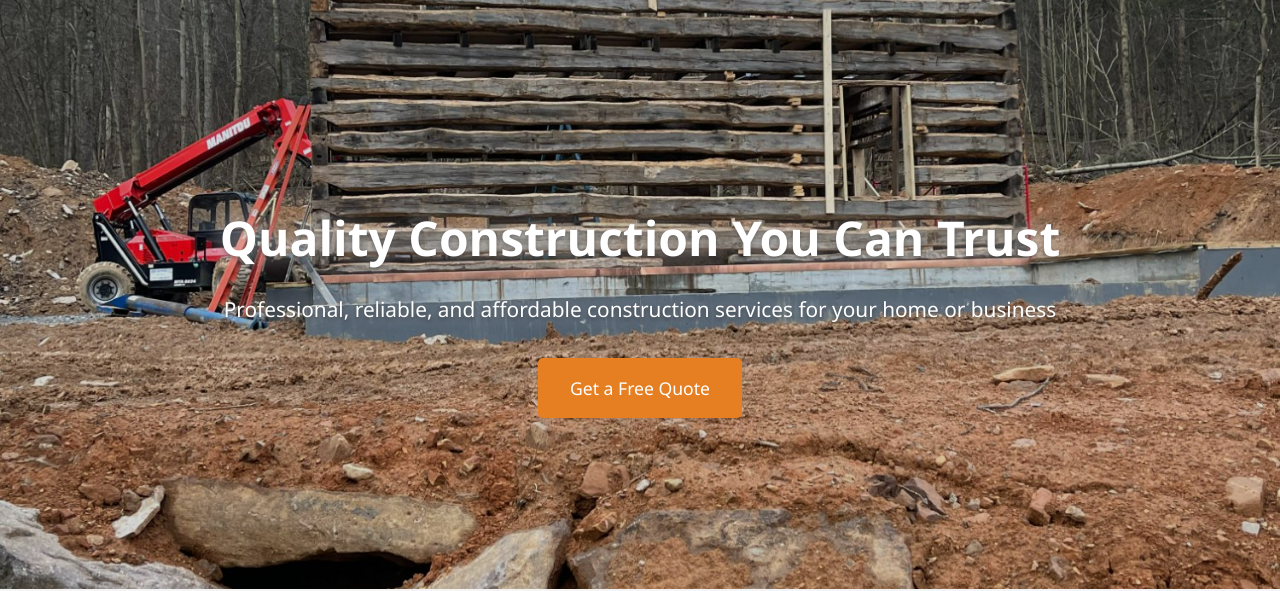
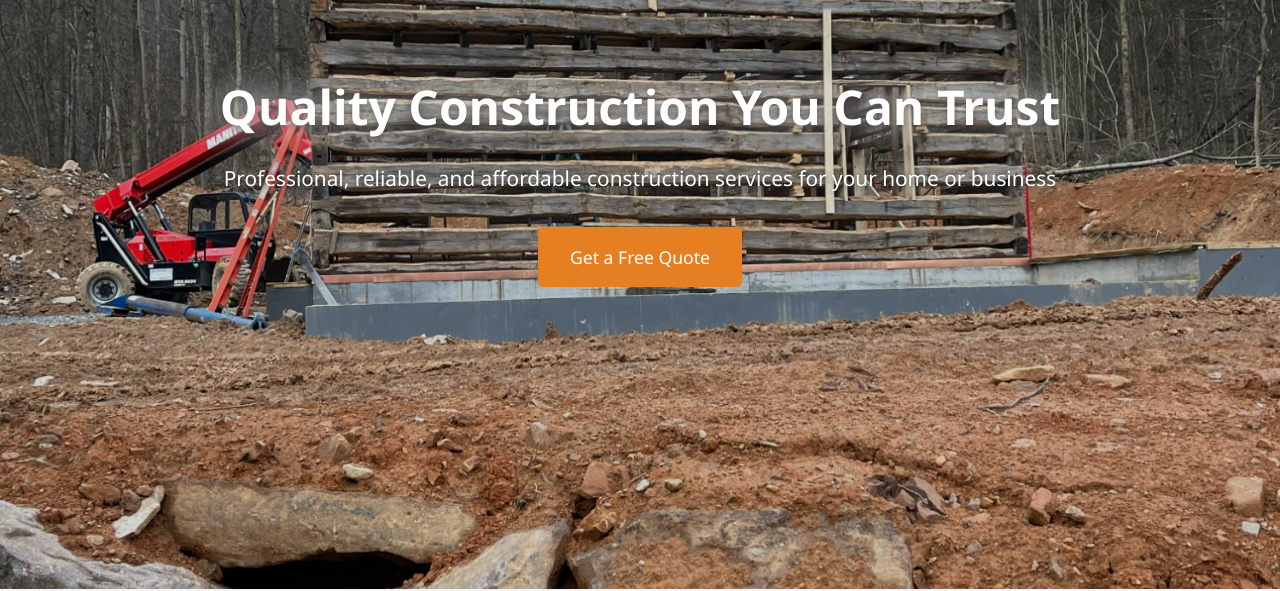
Before and after one commit to stephenharmonyacresfarm/soul-renovations, a plain HTML site: page index.html in a window 1280 px wide. Shown: the part 211-802 px from the top of the page. Drawn offline with nearby package versions, Linux system fonts and the light colour scheme; no server answers.

Commit message:
Enhance text glow, move hero text up, fix section scroll offset
- Stronger glow on hero h2 and p with wider/brighter text-shadow
- Hero text positioned higher (35vh from top)
- All sections get scroll-margin-top so nav links don't hide headers

Co-Authored-By: Claude Opus 4.6 <noreply@anthropic.com>

```diff
--- a/index.html
+++ b/index.html
@@ -85,23 +85,23 @@
             background-position: center;
             height: 100vh;
             display: flex;
-            align-items: center;
+            align-items: flex-start;
             text-align: center;
             color: white;
             margin-top: 0;
-            padding-top: 240px;
+            padding-top: 35vh;
         }
 
         .hero-content h2 {
             font-size: 3rem;
             margin-bottom: 1rem;
-            text-shadow: 0 0 20px rgba(255,255,255,0.6), 0 0 40px rgba(255,255,255,0.3), 0 2px 4px rgba(0,0,0,0.5);
+            text-shadow: 0 0 30px rgba(255,255,255,0.9), 0 0 60px rgba(255,255,255,0.5), 0 0 90px rgba(255,255,255,0.3), 0 2px 6px rgba(0,0,0,0.7);
         }
 
         .hero-content p {
             font-size: 1.3rem;
             margin-bottom: 2rem;
-            text-shadow: 0 0 15px rgba(255,255,255,0.5), 0 0 30px rgba(255,255,255,0.2), 0 2px 4px rgba(0,0,0,0.5);
+            text-shadow: 0 0 25px rgba(255,255,255,0.8), 0 0 50px rgba(255,255,255,0.4), 0 0 75px rgba(255,255,255,0.2), 0 2px 6px rgba(0,0,0,0.7);
         }
 
         .btn {
@@ -117,6 +117,11 @@
 
         .btn:hover {
             background: #d35400;
+        }
+
+        /* Scroll offset for fixed header on all sections */
+        section[id] {
+            scroll-margin-top: 100px;
         }
 
         /* Services Section */
```
